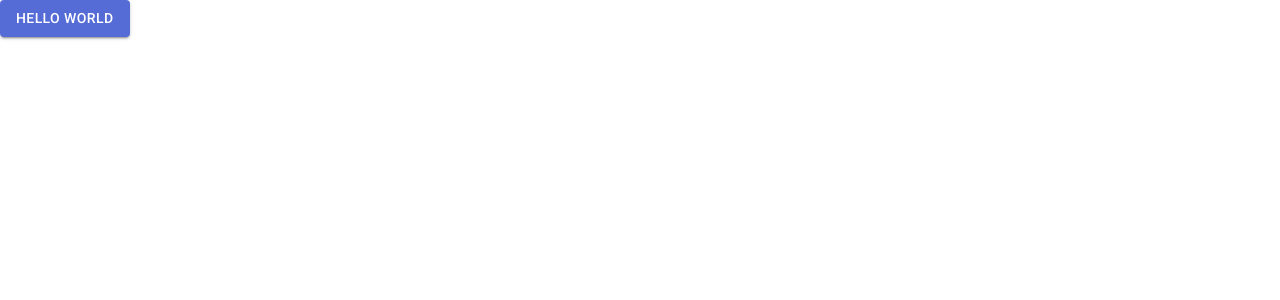
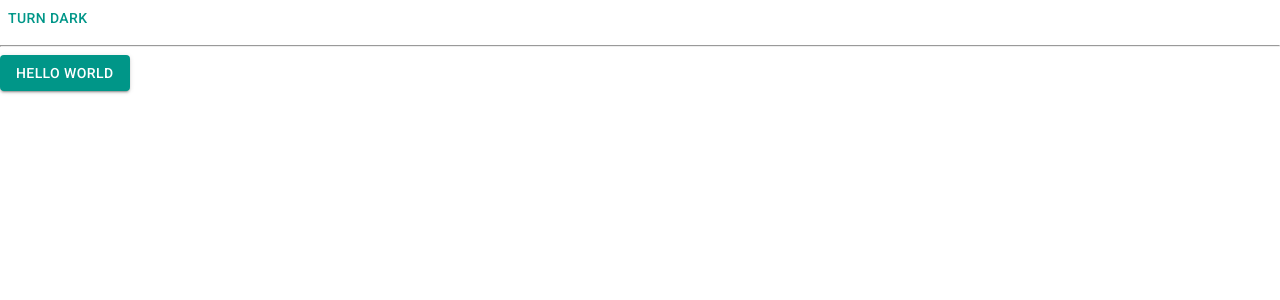
Before and after one commit to TuyenVu1704/mern-trello, a React (Vite) app: page / in a window 1280 px wide. Shown: the top 300 px of the page. Built offline with nearby package versions, Linux system fonts and the light colour scheme.

Commit message:
theme-customize-light-dark

```diff
--- a/src/App.jsx
+++ b/src/App.jsx
@@ -1,8 +1,28 @@
 import Button from "@mui/material/Button";
+import {
+  Experimental_CssVarsProvider as CssVarsProvider,
+  experimental_extendTheme as extendTheme,
+  useColorScheme,
+} from '@mui/material/styles';
+
+function ModeToggle() {
+  const { mode, setMode } = useColorScheme();
+  return (
+    <Button
+      onClick={() => {
+        setMode(mode === 'light' ? 'dark' : 'light');
+      }}
+    >
+      {mode === 'light' ? 'Turn dark' : 'Turn light'}
+    </Button>
+  );
+}
 
 function App() {
   return (
     <>
+      <ModeToggle />
+      <hr></hr>
 
       <Button variant="contained">Hello world</Button>
     </>
--- a/src/main.jsx
+++ b/src/main.jsx
@@ -2,15 +2,15 @@
 import ReactDOM from 'react-dom/client'
 import CssBaseline from '@mui/material/CssBaseline';
 import App from './App.jsx'
-import { ThemeProvider } from '@mui/material/styles';
+import { Experimental_CssVarsProvider as CssVarsProvider } from '@mui/material/styles';
 import theme from './theme';
 
 ReactDOM.createRoot(document.getElementById('root')).render(
   <React.StrictMode>
-    <ThemeProvider theme={theme}>
+    <CssVarsProvider theme={theme}>
 
       <CssBaseline />
       <App />
-    </ThemeProvider>
+    </CssVarsProvider>
   </React.StrictMode>,
 )
--- a/src/theme.js
+++ b/src/theme.js
@@ -1,19 +1,24 @@
-import { createTheme } from '@mui/material/styles';
-import { red } from '@mui/material/colors';
+import { cyan, deepOrange, orange, teal } from '@mui/material/colors';
+import { experimental_extendTheme as extendTheme } from '@mui/material/styles'
+// Create a theme instance.
+const theme = extendTheme({
+  colorSchemes: {
+    light: {
+      palette: {
+        primary: teal,
+        secondary: deepOrange
 
-// Create a theme instance.
-const theme = createTheme({
-  palette: {
-    primary: {
-      main: '#556cd6',
+      },
     },
-    secondary: {
-      main: '#19857b',
-    },
-    error: {
-      main: red.A400,
+    dark: {
+      palette: {
+        primary: cyan,
+        secondary: orange
+
+      },
     },
   },
+
 });
 
 export default theme;
```
